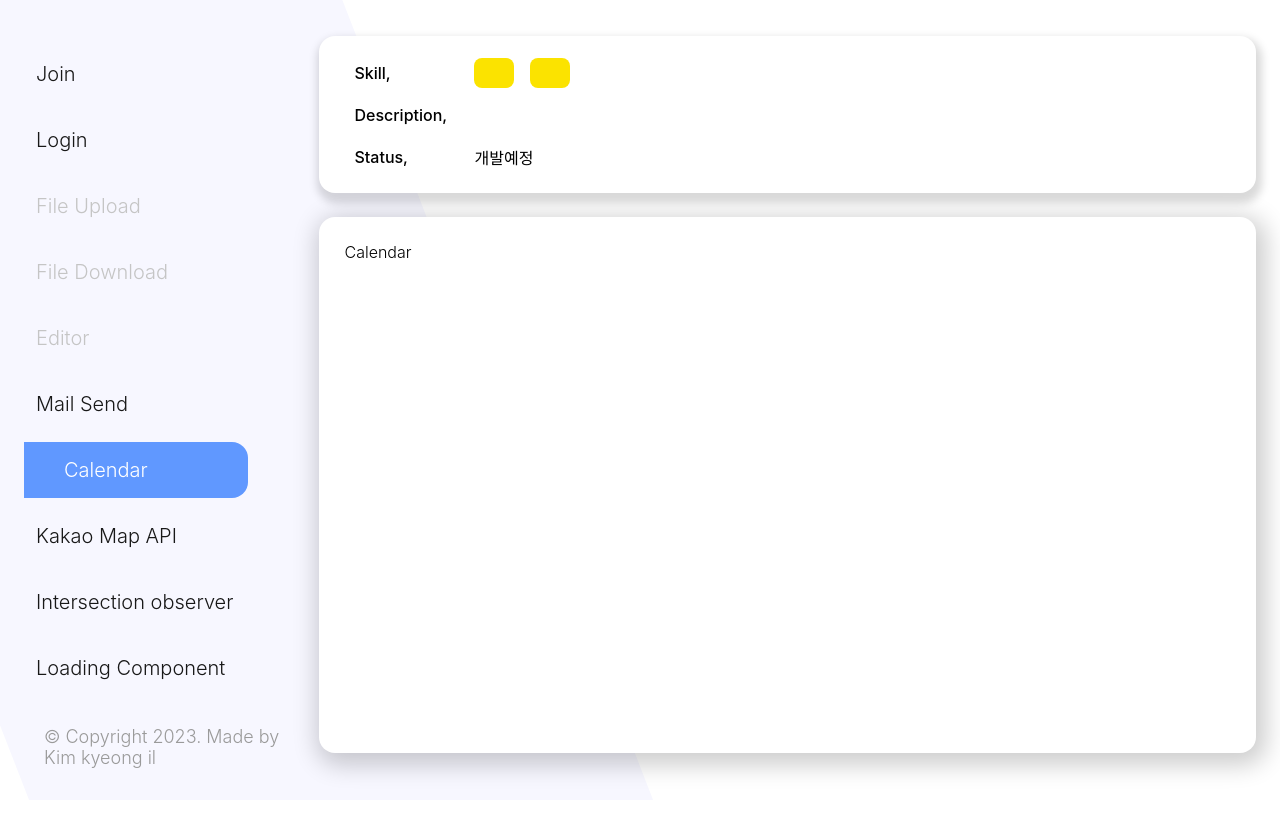
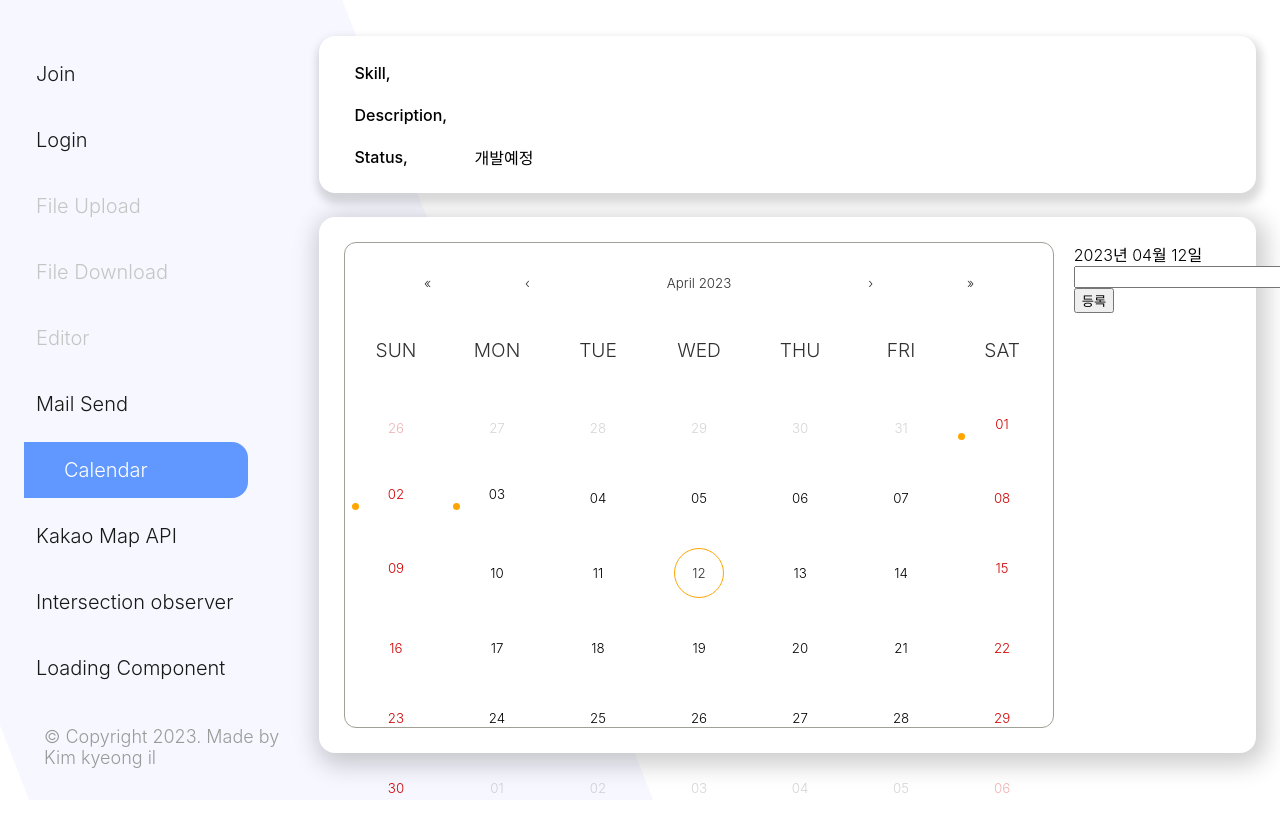
Before and after one commit to KKI147/F-E-Func-Development, a Next.js app: page /calendar in a window 1280 px wide. Before the commit the page ends 800 px from the top, so only its background shows below. Built offline with nearby package versions, Linux system fonts and the light colour scheme; a web font is replaced by a local one.

Commit message:
feat: seo robo

```diff
--- /dev/null
+++ b/component/CalendarCss.ts
@@ -0,0 +1,153 @@
+import "react-calendar/dist/Calendar.css";
+import Calendar from "react-calendar";
+import styled from "styled-components";
+
+export const StCalendar = styled(Calendar)`
+  position: relative;
+  width: 100%;
+  height: 100%;
+`;
+
+export const CustomerCalendar = styled.div`
+  position: relative;
+  width: 80%;
+  height: 100%;
+  justify-content: center;
+
+  .react-calendar {
+    /* line-height: 2.5rem;
+    border-radius: 12px; */
+    border-radius: 12px;
+  }
+
+  .react-calendar__month-view__days__day--neighboringMonth {
+    opacity: 0.3;
+  }
+
+  .react-calendar__viweContainer {
+    position: relative;
+    height: 80%;
+  }
+  .react-calendar,
+  .react-calendar *,
+  .react-calendar *:before,
+  .react-calendar *:after {
+    -moz-box-sizing: border-box;
+    -webkit-box-sizing: border-box;
+    box-sizing: border-box;
+  }
+  .react-calendar button {
+    margin: 0;
+    border: 0;
+    outline: none;
+  }
+  .react-calendar button:enabled:hover {
+    cursor: pointer;
+  }
+
+  // nav 화살표
+  .react-calendar__navigation {
+    margin: 0 2rem 0.5rem;
+    display: flex;
+    height: 5rem;
+    background: none;
+  }
+  .react-calendar__navigation button {
+    width: 100px;
+    background: none;
+  }
+  // nav 년월
+  .react-calendar__navigation button:disabled {
+    /* margin-top: 1rem;
+    background-color: #fff;
+    font-size: 2rem;
+    color: #303030; */
+  }
+  .react-calendar__navigation button:enabled {
+    color: #303030;
+    background-color: #fff;
+    border-radius: 50%;
+  }
+
+  .react-calendar__month-view {
+    /* line-height: 3; */
+  }
+
+  // 요일
+  .react-calendar__month-view__weekdays {
+    text-align: center;
+    text-transform: uppercase;
+    font-weight: bold;
+    font-size: 1.2rem;
+    color: #303030;
+    margin: 0 0 1.5rem 0;
+  }
+  .react-calendar__month-view__weekdays__weekday abbr {
+    text-decoration: none;
+    position: relative;
+    width: 200px;
+    height: 200px;
+  }
+
+  // 요일 박스
+  .react-calendar__month-view__weekdays__weekday {
+    padding: 0.5em;
+  }
+  .react-calendar__month-view__days__day--weekend {
+    color: #d10000;
+    width: 70px;
+    height: 70px;
+  }
+  /* .react-calendar__tile {
+
+    width: 50px;
+    height: 50px;
+    padding: 1.2rem 0.5rem;
+
+    text-align: center;
+
+  } */
+  .react-calendar__title > abbr {
+    position: relative;
+    display: inline-block;
+    width: 50px;
+    height: 50px;
+    border-radius: 50%;
+    border: 1px solid orange;
+  }
+
+  // 다른날짜 선택시 오늘날짜 타일
+  .react-calendar__tile--now {
+    background-color: white;
+    padding: 15px;
+    border-radius: 50%;
+    color: #303030;
+    border: 1px solid #303030;
+  }
+  /* .react-calendar__tile--now:enabled:hover {
+    background-color: #fff;
+    padding: 15px;
+    border-radius: 50%;
+    color: #303030;
+    border: 1px solid #303030;
+  } */
+  /* .react-calendar__tile--now:enabled:focus {
+    background-color: red;
+    padding: 15px;
+    border-radius: 50%;
+    color: #303030;
+    border: 1px solid #303030;
+  } */
+  // 선택 날짜 tile
+  .react-calendar__tile--active > abbr {
+    /* position: relative; */
+    display: inline-flex;
+    width: 50px;
+    height: 50px;
+    border-radius: 50%;
+    border: 1px solid orange;
+    justify-content: center;
+    align-items: center;
+    text-align: center;
+  }
+`;
--- a/component/TopSection.tsx
+++ b/component/TopSection.tsx
@@ -7,7 +7,7 @@ interface PropsTypes {
 
 export const TopSection = ({ skill, description, status }: PropsTypes) => {
   // localStorage.setItem("Status", status);
-  console.log(description);
+
   return (
     <Container>
       <Content>
@@ -19,7 +19,6 @@ export const TopSection = ({ skill, description, status }: PropsTypes) => {
       <Content>
         <Title>Description,</Title>
         {description.map((item, index) => {
-          console.log(item);
           return <ApiContent key={index}>{item}</ApiContent>;
         })}
       </Content>
--- a/package.json
+++ b/package.json
@@ -16,6 +16,7 @@
     "@tanstack/react-query": "^4.24.9",
     "@types/node": "18.14.0",
     "@types/react": "18.0.28",
+    "@types/react-calendar": "^3.9.0",
     "@types/react-dom": "18.0.11",
     "@types/styled-components": "^5.1.26",
     "axios": "^1.3.4",
@@ -23,10 +24,12 @@
     "eslint": "8.34.0",
     "eslint-config-next": "13.1.6",
     "express": "^4.18.2",
+    "moment": "^2.29.4",
     "multer": "^1.4.5-lts.1",
     "next": "^12.3.0",
     "next-connect": "^0.13.0",
     "react": "^17.0.2",
+    "react-calendar": "^4.1.0",
     "react-dom": "^17.0.2",
     "react-hook-form": "^7.43.1",
     "react-kakao-maps-sdk": "^1.1.6",
--- a/pages/calendar.tsx
+++ b/pages/calendar.tsx
@@ -2,8 +2,26 @@ import styled from "styled-components";
 import Head from "next/head";
 import SectionContainer from "@/component/SectionContainer";
 import TopSection from "@/component/TopSection";
+import React, { useState, useEffect } from "react";
+import { StCalendar, CustomerCalendar } from "@/component/CalendarCss";
+import moment from "moment";
 
-export const Calendar = () => {
+export const CalendarComponent = () => {
+  const [value, setValue] = useState<any>(new Date());
+  const [mark, setMark] = useState(["2023-04-01", "2023-04-02", "2023-04-03"]);
+  const [todo, setTodo] = useState("");
+  const [date, setDate] = useState(moment(value).format("YYYY-MM-DD"));
+  const [todoList, setTodoList] = useState([{}]);
+
+  const onClickHandler = () => {
+    // setTodo({ today, todo });
+
+    const data = { a: moment(value).format("YYYY-MM-DD"), b: todo };
+
+    setTodoList((prev) => [...prev, data]);
+    console.log(todoList);
+  };
+
   return (
     <>
       <Head>
@@ -12,18 +30,70 @@ export const Calendar = () => {
         <meta name="viewport" content="width=device-width, initial-scale=1" />
         <link rel="icon" href="/favicon.ico" />
       </Head>
-
       <Wrapper>
-        <TopSection skill={["", ""]} description={[""]} status={"개발예정"} />
-        <SectionContainer>Calendar</SectionContainer>
+        <TopSection skill={[]} description={[]} status={"개발예정"} />
+        <SectionContainer>
+          <FlexWrapper>
+            <CustomerCalendar>
+              <StCalendar
+                onChange={setValue}
+                value={value}
+                formatDay={(locale, date) => moment(date).format("DD")}
+                calendarType="US"
+                tileContent={({ date, view }) => {
+                  if (
+                    mark.find((x) => x === moment(date).format("YYYY-MM-DD"))
+                  ) {
+                    return (
+                      <div className="flex justify-center items-center absoluteDiv">
+                        <Dot className="dot"></Dot>
+                      </div>
+                    );
+                  }
+                }}
+              />
+            </CustomerCalendar>
+            <Schedule>
+              <div> {moment(value).format("YYYY년 MM월 DD일")} </div>
+              <input
+                type="text"
+                value={todo}
+                onChange={(e) => setTodo(e.target.value)}
+              />
+              <button onClick={onClickHandler}>등록</button>
+              <div></div>
+            </Schedule>
+          </FlexWrapper>
+        </SectionContainer>
       </Wrapper>
     </>
   );
 };
 
-export default Calendar;
+export default CalendarComponent;
 
 const Wrapper = styled.section`
   position: relative;
+  width: 100%;
   height: 100%;
 `;
+
+const FlexWrapper = styled.div`
+  position: relative;
+  width: 100%;
+  height: 100%;
+  display: flex;
+`;
+
+const Schedule = styled.div`
+  position: relative;
+  width: calc(20% - 20px);
+  margin: 0 0 0 20px;
+`;
+
+const Dot = styled.div`
+  width: 7px;
+  height: 7px;
+  border-radius: 50%;
+  background-color: orange;
+`;
--- a/pages/file-download.tsx
+++ b/pages/file-download.tsx
@@ -48,7 +48,7 @@ export const FileDownload = ({ data }: any) => {
       </Head>
 
       <Wrapper>
-        <TopSection skill={[]} description={[""]} status={"개발예정"} />
+        <TopSection skill={[]} description={[]} status={"개발예정"} />
         <SectionContainer>
           <Image
             src={"/images/google.png"}
--- a/pages/index.tsx
+++ b/pages/index.tsx
@@ -9,6 +9,10 @@ export default function Home() {
         <meta name="description" content="Generated by create next app" />
         <meta name="viewport" content="width=device-width, initial-scale=1" />
         <link rel="icon" href="/favicon.ico" />
+        <meta
+          name="naver-site-verification"
+          content="0d30fb5ec2a7aeebe0f1bcc20bc20ac0bb3329c1"
+        />
       </Head>
       <Section>
         <Wrapper>
--- a/pages/intersection-observer.tsx
+++ b/pages/intersection-observer.tsx
@@ -83,7 +83,7 @@ export const Paging = () => {
                           layout="fill"
                           style={{}}
                         />
-                        {/* ref={index === 10 ? target : null} */}
+
                         <Title
                           ref={
                             movie.original_title ===
```
Also changed, not shown: test.ts (added, +158 -0 lines), 1 other file (tests, documents, lock files or other folders).
